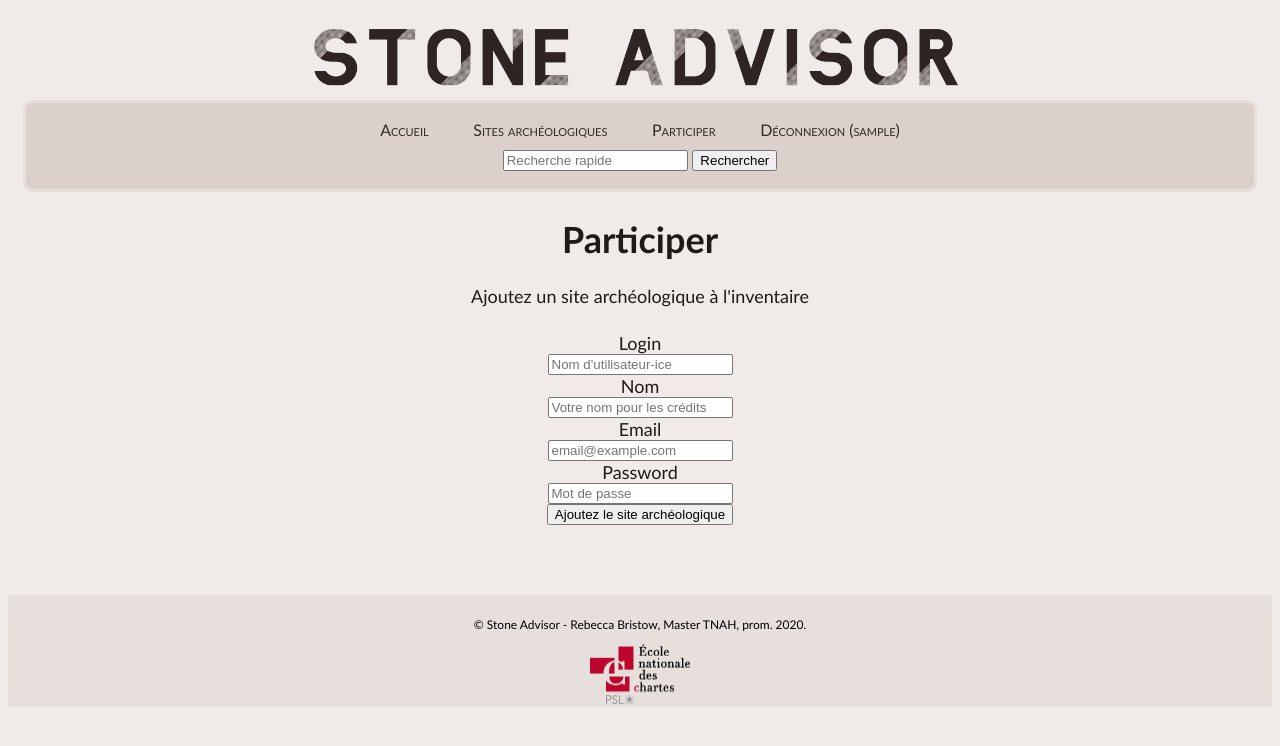
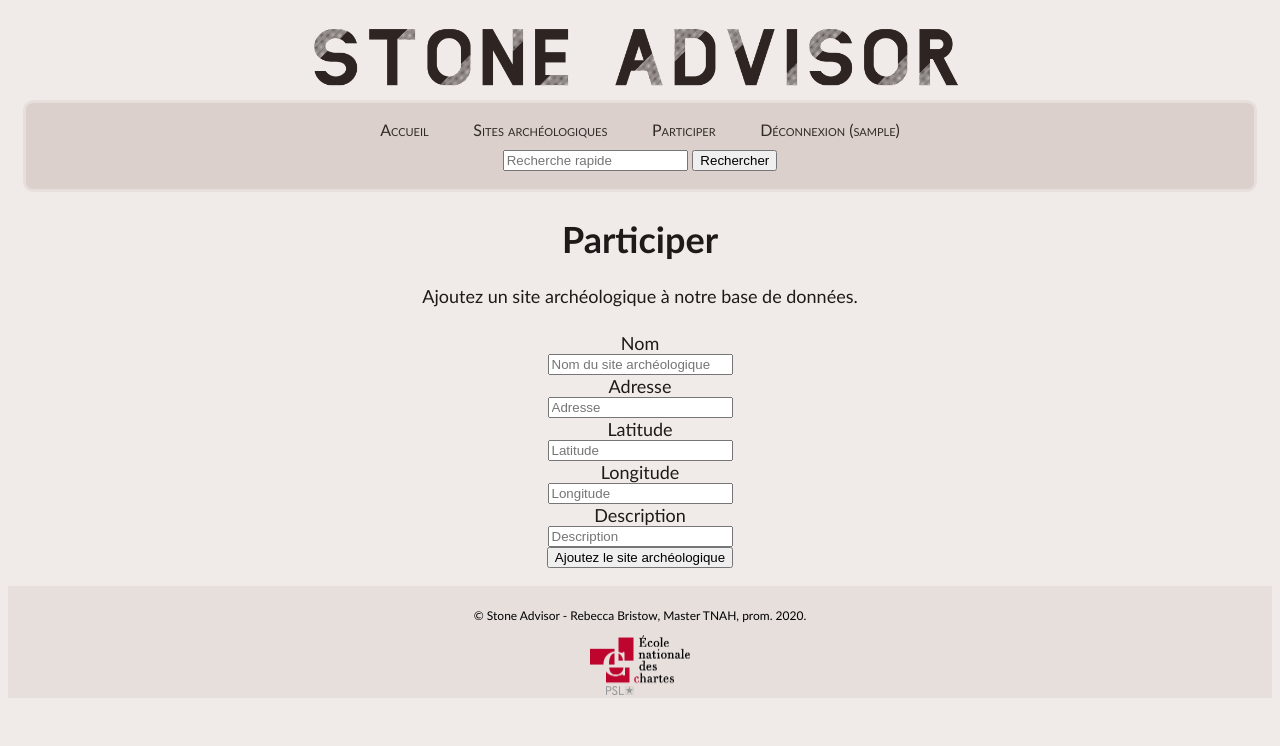
Before and after one commit to Chartes-TNAH/ENC_Appli-Python_StoneAdvisor, a Flask app: page /participer in a window 1280 px wide. Shown: the top 746 px of the page. Run offline with Flask 2, Linux system fonts and the light colour scheme; the visitor is signed in with stand-in values (Sample User, id 1); data comes from the database, SQL or seed files in the repository; some libraries are stand-ins or nearby versions.

Commit message:
Formulaire d'ajout de donnees dans la base

```diff
--- a/application/stoneAdvisor/routes.py
+++ b/application/stoneAdvisor/routes.py
@@ -52,7 +52,7 @@ def inscription():
             flash("Enregistrement effectué. Identifiez-vous maintenant", "success")
             return redirect("/")
         else:
-            flash("Les erreurs suivantes ont été rencontrées : " + ",".join(donnees), "error")
+            flash("L'ajout de vos données a échoué pour les raisons suivantes : " + ",".join(donnees), "error")
             return render_template("pages/inscription.html")
     else:
         return render_template("pages/inscription.html")
@@ -61,7 +61,7 @@ def inscription():
 @app.route("/connexion", methods=["POST", "GET"])
 def connexion():
     if current_user.is_authenticated is True:
-        flash("Vous êtes déjà connecté-e", "info")
+        flash("Vous êtes déjà connecté-e.", "info")
         return redirect("/")
     # Si on est en POST, cela veut dire que le formulaire a été envoyé
     if request.method == "POST":
@@ -70,11 +70,10 @@ def connexion():
             motdepasse=request.form.get("motdepasse", None)
         )
         if user:
-            flash("Connexion effectuée", "success")
             login_user(user)
             return redirect("/")
         else:
-            flash("Les identifiants n'ont pas été reconnus", "error")
+            flash("Les identifiants n'ont pas été reconnus.", "error")
 
     return render_template("pages/connexion.html")
 
@@ -87,13 +86,29 @@ from flask_login import logout_user, current_user
 def deconnexion():
     if current_user.is_authenticated is True:
         logout_user()
-    flash("Vous êtes déconnecté-e", "info")
+    flash("Vous êtes déconnecté-e.", "info")
     return redirect("/")
 
 # Formulaire de mise à jour.
-@app.route("/participer")
+@app.route("/participer", methods=["POST", "GET"])
 def participer():
     if current_user.is_authenticated is False:
-        flash("Vous devez vous connecter pour participer à la création de ce site", "info")
-        return redirect("/inscription")
-    return render_template("pages/participer.html")
+        flash("Pour ajouter des sites archéologiques dans la base de données, veuillez vous connecter.", "info")
+        return redirect("/connexion")
+    if request.method == "POST":
+        statut, donnees = Sites.creer(
+            nom=request.form.get("nom", None),
+            adresse=request.form.get("adresse", None),
+            latitude=request.form.get("latitude", None),
+            longitude=request.form.get("longitude", None),
+            description = request.form.get("description", None)
+        )
+
+        if statut is True:
+            flash("Les données ont été ajoutées à notre base, merci pour votre participation !", "success")
+            return redirect("/participer")
+        else:
+            flash("L'ajout de vos données a échoué pour les raisons suivantes : " + ", ".join(donnees), "danger")
+            return render_template("pages/participer.html")
+    else:
+        return render_template("pages/participer.html")
--- a/application/stoneAdvisor/templates/conteneur.html
+++ b/application/stoneAdvisor/templates/conteneur.html
@@ -57,6 +57,11 @@
 
              .corps { margin-bottom : 70px; }
 
+             .flash {
+             color: #d10829;
+             font-style: italic;
+             }
+
              .foot {
                 padding-bottom: 3px;
                 padding-top: 10px;
@@ -107,7 +112,19 @@
         </nav>
 
         <!-- corps de la page -->
-        <div class="corps">{% block corps%}{%endblock%}</div>
+        <div class="corps">
+            <!-- message d'erreur flash -->
+            {% with messages = get_flashed_messages() %}
+            {% if messages %}
+            <div class=flash>
+            {% for message in messages %}
+                <p>{{ message }}</p>
+            {% endfor %}
+            </div>
+            {% endif %}
+            {% endwith %}
+            {% block corps%}{%endblock%}
+        </div>
 
         <!-- footer -->
         <div class="foot">
--- a/application/stoneAdvisor/templates/pages/inscription.html
+++ b/application/stoneAdvisor/templates/pages/inscription.html
@@ -7,7 +7,7 @@
 <h1>Inscription</h1>
 <form class="form" method="POST" action="{{url_for('inscription')}}">
   <div class="form-group row">
-    <label for="register-login" class="col-sm-2 col-form-label">Login</label>
+    <label for="register-login" class="col-sm-2 col-form-label">Nom d'utilisateur-ice</label>
     <div class="col-sm-10">
       <input type="text" class="form-control" id="register-login" name="login" placeholder="Nom d'utilisateur-ice">
     </div>
@@ -25,7 +25,7 @@
     </div>
   </div>
   <div class="form-group row">
-    <label for="register-password" class="col-sm-2 col-form-label">Password</label>
+    <label for="register-password" class="col-sm-2 col-form-label">Mot de passe</label>
     <div class="col-sm-10">
       <input type="password" class="form-control" id="register-password" placeholder="Mot de passe" name="motdepasse">
     </div>
--- a/application/stoneAdvisor/templates/pages/participer.html
+++ b/application/stoneAdvisor/templates/pages/participer.html
@@ -5,31 +5,36 @@
 {% block corps %}
 
 <h1>Participer</h1>
-<p>Ajoutez un site archéologique à l'inventaire</p>
+<p>Ajoutez un site archéologique à notre base de données.</p>
 <form class="form" method="POST" action="{{url_for('participer')}}">
   <div class="form-group row">
-    <label for="register-login" class="col-sm-2 col-form-label">Login</label>
+    <label for="nom-site" class="col-sm-2 col-form-label">Nom</label>
     <div class="col-sm-10">
-      <input type="text" class="form-control" id="register-login" name="login" placeholder="Nom d'utilisateur-ice">
+      <input type="text" class="form-control" id="nom-site" name="nom" placeholder="Nom du site archéologique">
     </div>
   </div>
   <div class="form-group row">
-    <label for="register-nom" class="col-sm-2 col-form-label">Nom</label>
+    <label for="adresse-site" class="col-sm-2 col-form-label">Adresse</label>
     <div class="col-sm-10">
-      <input type="text" class="form-control" id="register-nom" placeholder="Votre nom pour les crédits" name="nom">
+      <input type="text" class="form-control" id="adresse-site" placeholder="Adresse" name="adresse">
     </div>
   </div>
   <div class="form-group row">
-    <label for="register-email" class="col-sm-2 col-form-label">Email</label>
+    <label for="latitude-site" class="col-sm-2 col-form-label">Latitude</label>
     <div class="col-sm-10">
-      <input type="email" class="form-control" id="register-email" placeholder="email@example.com" name="email">
+      <input type="text" class="form-control" id="latitude-site" placeholder="Latitude" name="latitude">
     </div>
   </div>
   <div class="form-group row">
-    <label for="register-password" class="col-sm-2 col-form-label">Password</label>
+    <label for="longitude-site" class="col-sm-2 col-form-label">Longitude</label>
     <div class="col-sm-10">
-      <input type="password" class="form-control" id="register-password" placeholder="Mot de passe" name="motdepasse">
+      <input type="text" class="form-control" id="longitude-site" placeholder="Longitude" name="longitude">
     </div>
+    <div class="form-group row">
+        <label for="description-site" class="col-sm-2 col-form-label">Description</label>
+        <div class="col-sm-60">
+            <input type="text" class="form-control" id="description-site" placeholder="Description" name="description">
+        </div>
   </div>
   <div>
     <button type="submit" class="btn btn-primary">Ajoutez le site archéologique</button>
```
Also changed, not shown: application/stoneAdvisor/modeles/donnees.py (+38 -0 lines), application/stoneAdvisor/templates/pages/connexion.html (+5 -6 lines), 1 other file.
